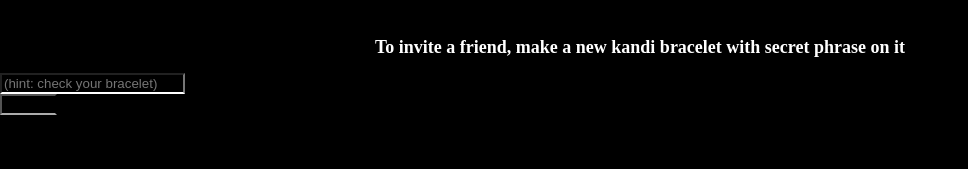
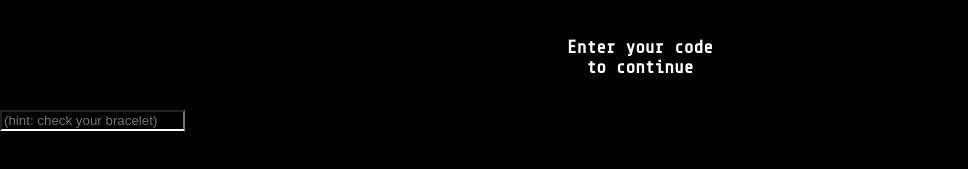
Before and after one commit to herbramirez/kandichat, a website: page webapp/public/landing.html in a window 1280 px wide. Shown: the part 99-268 px from the top of the page, without its empty margins (0-968 px from the left). Drawn offline with nearby package versions, Linux system fonts and the light colour scheme.

Commit message:
Added font

```diff
--- a/webapp/public/css/chat.css
+++ b/webapp/public/css/chat.css
@@ -8,6 +8,7 @@ body {
     height: 100vh;
     color: white;
     position: relative;
+    font-family: 'Share Tech Mono';
 }
 
 
--- a/webapp/public/landing.html
+++ b/webapp/public/landing.html
@@ -4,8 +4,8 @@
   <meta charset="UTF-8">
   <title>KANDINET</title>
   <meta name="viewport" content="width=device-width, initial-scale=1">
+  <link href="https://fonts.googleapis.com/css?family=Share+Tech+Mono" rel="stylesheet">
   <link href="css/chat.css" rel="stylesheet">
-  <link href="https://fonts.googleapis.com/css?family=Share+Tech+Mono" rel="stylesheet">
 </head>
 
 
@@ -13,7 +13,7 @@
 
 <!--Display non hides current view-->
 
-<div id="loginContainer" class="containerView" style="display: none;">
+<div id="loginContainer" class="containerView" style="display: block;">
 
     <!--LOGOOOOOOOOOOOOO-->
     <!--///////////////////////////-->
@@ -92,7 +92,7 @@
 <!--BEGINNING OF ADDEVENT-->
 
 
-    <div id="addContainer" class="addEventView" style="display: block;">
+    <div id="addContainer" class="addEventView" style="display: none;">
 
 
     <div id="header">
```
Also changed, not shown: 2 other files.
